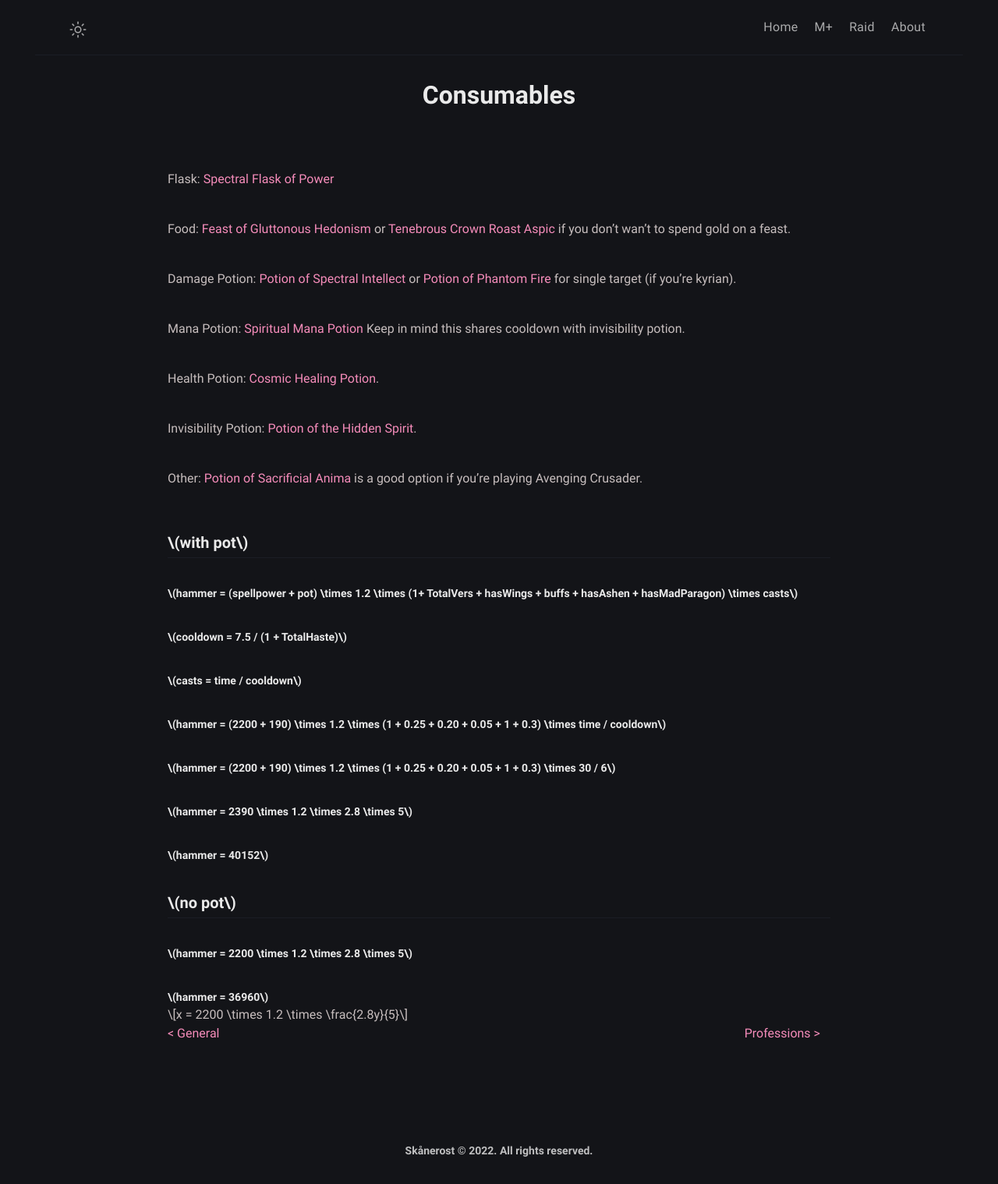
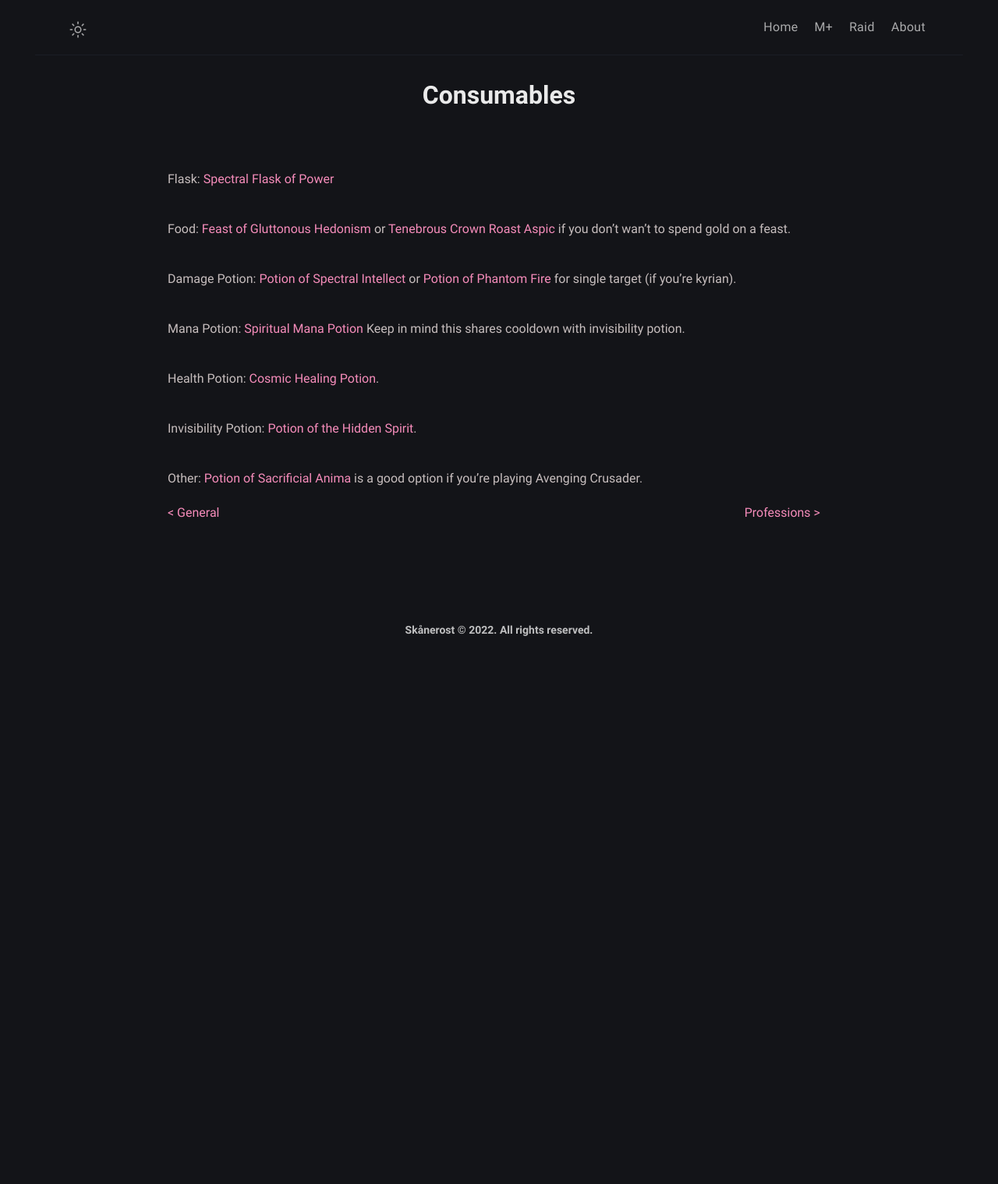
Before and after one commit to BetterThanWowhead/BetterThanWowhead.github.io, a Jekyll site: the page built from pages/M+/consumables.md, in a window 1280 px wide. Shown: the whole page at 78% size. Built offline with Jekyll 4.4.1, drawn with Linux system fonts in a browser that asks for light colours; a script that is not in the unit is left out.

Commit message:
Update consumables.md

```diff
--- a/pages/M+/consumables.md
+++ b/pages/M+/consumables.md
@@ -19,30 +19,6 @@ Invisibility Potion: [Potion of the Hidden Spirit](https://www.wowhead.com/item=
 
 Other: [Potion of Sacrificial Anima](https://www.wowhead.com/item=176811/potion-of-sacrificial-anima) is a good option if you're playing Avenging Crusader.
 
-### $$with pot$$
-
-###### $$ hammer = (spellpower + pot) \times 1.2 \times (1+ TotalVers + hasWings + buffs + hasAshen + hasMadParagon) \times casts$$
-
-###### $$cooldown = 7.5 / (1 + TotalHaste)$$
-
-###### $$casts = time / cooldown$$
-
-###### $$ hammer = (2200 + 190) \times 1.2 \times (1 + 0.25 + 0.20 + 0.05 + 1 + 0.3) \times time / cooldown$$
-
-###### $$ hammer = (2200 + 190) \times 1.2 \times (1 + 0.25 + 0.20 + 0.05 + 1 + 0.3) \times 30 / 6$$
-
-###### $$ hammer = 2390 \times 1.2 \times 2.8 \times 5$$
-
-###### $$ hammer = 40152$$
-
-### $$no pot$$
-
-###### $$ hammer = 2200 \times 1.2 \times 2.8 \times 5$$
-
-######  $$ hammer = 36960$$
-
-$$ x = 2200 \times 1.2 \times \frac{2.8y}{5}$$
-
 <div>
 <div style="text-align:left;display: inline-block;width: 49%;">
 <a href="/M+/general"> < General</a>
```
